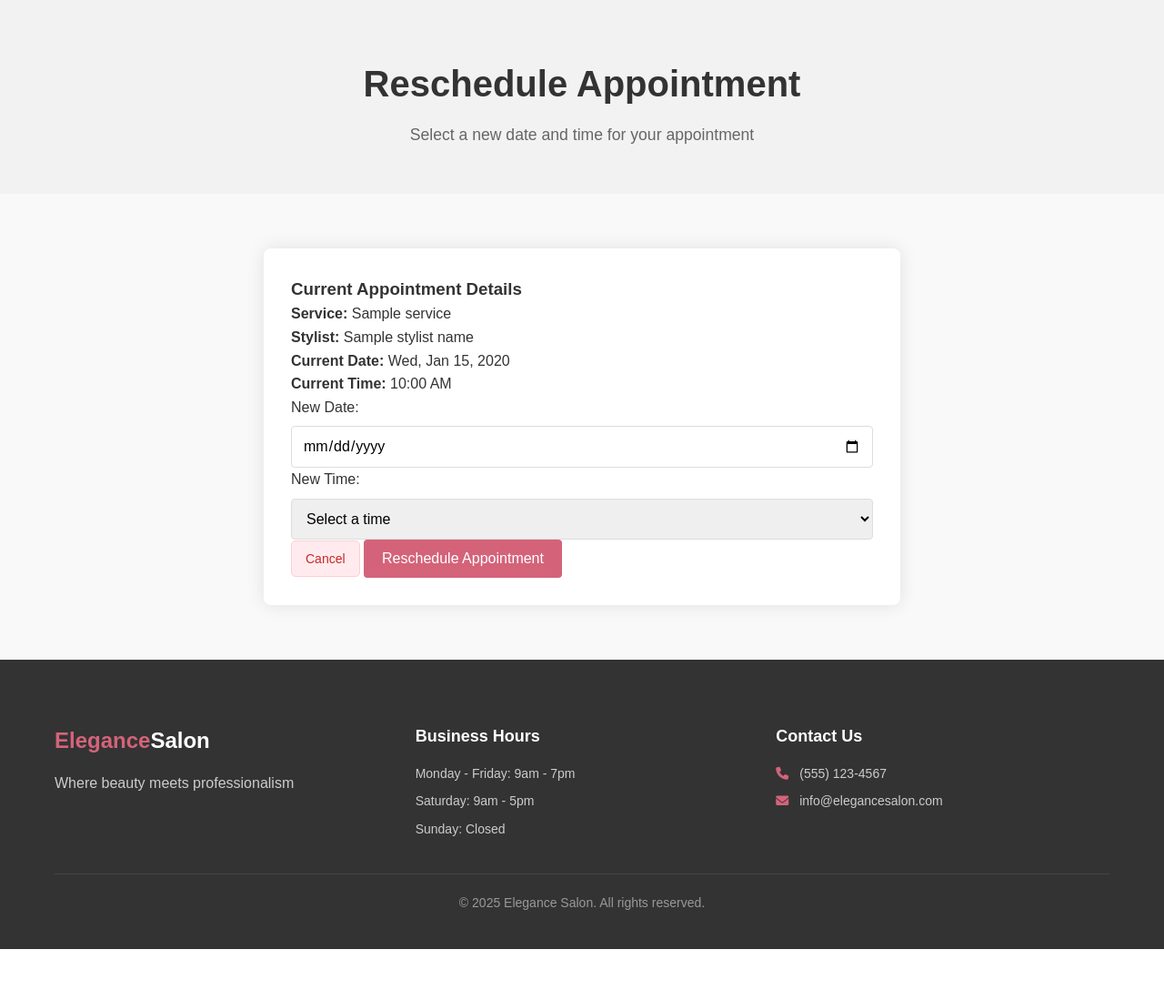
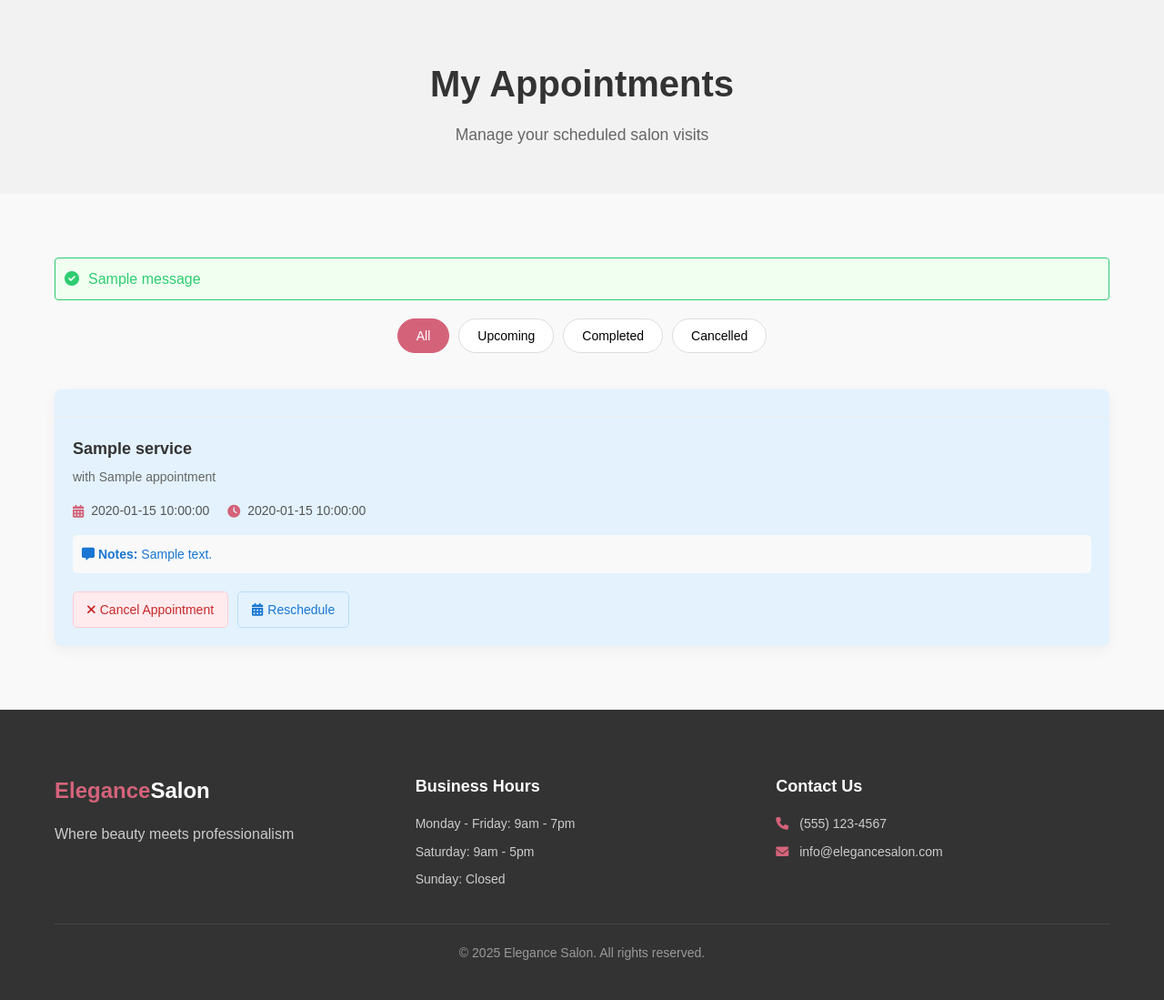
Before and after one commit to tharunasree-19/FinalBeauty, a Flask app: template templates/reshedule_appointment.html in a window 1280 px wide. Shown: the part 78-1177 px from the top of the page at 91% size. Before the commit the page ends 1121 px from the top, so only its background shows below. Run offline with Flask 3, Linux system fonts and the light colour scheme; the template is opened without the code that fills it: most values are stand-ins (such as "Sample title", 1, 10 or a date in 2020); one stand-in notice (Sample message) is shown.

Commit message:
Update reshedule_appointment.html

```diff
--- a/templates/reshedule_appointment.html
+++ b/templates/reshedule_appointment.html
@@ -3,7 +3,7 @@
 <head>
     <meta charset="UTF-8">
     <meta name="viewport" content="width=device-width, initial-scale=1.0">
-    <title>Elegance Salon - Reschedule Appointment</title>
+    <title>Elegance Salon - My Appointments</title>
     <link rel="stylesheet" href="{{ url_for('static', filename='style.css') }}">
     <link rel="stylesheet" href="https://cdnjs.cloudflare.com/ajax/libs/font-awesome/6.0.0/css/all.min.css">
 </head>
@@ -14,7 +14,7 @@
             <ul class="nav-links">
                 <li><a href="/home"><i class="fas fa-home"></i> Home</a></li>
                 <li><a href="/booking"><i class="fas fa-calendar-plus"></i> Book Now</a></li>
-                <li><a href="/appointments" class="active"><i class="fas fa-calendar-check"></i> My Appointments</a></li>
+                <li><a href="{{ url_for('booking.appointments') }}" class="active"><i class="fas fa-calendar-check"></i> My Appointments</a></li>
                 <li><a href="/logout" class="logout-link"><i class="fas fa-sign-out-alt"></i> Logout</a></li>
             </ul>
             <div class="hamburger-menu">
@@ -27,14 +27,13 @@
 
     <section class="page-header">
         <div class="container">
-            <h1>Reschedule Appointment</h1>
-            <p>Select a new date and time for your appointment</p>
+            <h1>My Appointments</h1>
+            <p>Manage your scheduled salon visits</p>
         </div>
     </section>
 
-    <section class="booking-section">
+    <section class="appointments-section">
         <div class="container">
-            <div class="booking-form">
             {% if error %}
             <div class="error-message">
                 <i class="fas fa-exclamation-circle"></i>
@@ -42,46 +41,81 @@
             </div>
             {% endif %}
 
-                <div class="appointment-summary">
-                    <h3>Current Appointment Details</h3>
-                    <div class="summary-details">
-                        <p><strong>Service:</strong> {{ appointment.service }}</p>
-                        <p><strong>Stylist:</strong> {{ stylist_name }}</p>
-                        <p><strong>Current Date:</strong> {{ appointment.appointment_date.strftime('%a, %b %d, %Y') }}</p>
-                        <p><strong>Current Time:</strong> {{ appointment.appointment_time.strftime('%I:%M %p') }}</p>
+            {% with messages = get_flashed_messages() %}
+                {% if messages %}
+                    {% for message in messages %}
+                        <div class="success-message">
+                            <i class="fas fa-check-circle"></i>
+                            {{ message }}
+                        </div>
+                    {% endfor %}
+                {% endif %}
+            {% endwith %}
+
+            {% if appointments %}
+                <div class="appointments-list">
+                    <div class="appointment-tabs">
+                        <button class="tab-btn active" data-filter="all">All</button>
+                        <button class="tab-btn" data-filter="scheduled">Upcoming</button>
+                        <button class="tab-btn" data-filter="completed">Completed</button>
+                        <button class="tab-btn" data-filter="cancelled">Cancelled</button>
+                    </div>
+
+                    {% for appointment in appointments %}
+                    <div class="appointment-card status-{{ appointment.status }}">
+                        <div class="appointment-status">
+                            <!-- Optional status badge or indicator if you want -->
+                        </div>
+
+                        <div class="appointment-details">
+                            <div class="appointment-service">
+                                <h3>{{ appointment.service }}</h3>
+                                <p class="stylist-name">with {{ appointment.stylist_name }}</p>
+                            </div>
+
+                            <div class="appointment-time">
+                                <div class="date">
+                                    <i class="fas fa-calendar-alt"></i>
+                                    {{ appointment.formatted_date }}
+                                </div>
+                                <div class="time">
+                                    <i class="fas fa-clock"></i>
+                                    {{ appointment.formatted_time }}
                                 </div>
                             </div>
 
-                <!-- Fixed form action to match Flask route -->
-                <form method="POST" action="/reschedule_appointment/{{ appointment.id }}">
-                    <div class="form-group">
-                        <label for="appointment_date">New Date:</label>
-                        <input type="date" id="appointment_date" name="appointment_date" value="{{ current_date }}" min="{{ min_date }}" required>
+                            {% if appointment.notes %}
+                            <div class="appointment-notes">
+                                <p><i class="fas fa-comment-alt"></i> <strong>Notes:</strong> {{ appointment.notes }}</p>
                             </div>
+                            {% endif %}
 
-                    <div class="form-group">
-                        <label for="appointment_time">New Time:</label>
-                        <select id="appointment_time" name="appointment_time" required>
-                            <option value="">Select a time</option>
-                            <option value="09:00" {% if current_time == '09:00' %}selected{% endif %}>9:00 AM</option>
-                            <option value="10:00" {% if current_time == '10:00' %}selected{% endif %}>10:00 AM</option>
-                            <option value="11:00" {% if current_time == '11:00' %}selected{% endif %}>11:00 AM</option>
-                            <option value="12:00" {% if current_time == '12:00' %}selected{% endif %}>12:00 PM</option>
-                            <option value="13:00" {% if current_time == '13:00' %}selected{% endif %}>1:00 PM</option>
-                            <option value="14:00" {% if current_time == '14:00' %}selected{% endif %}>2:00 PM</option>
-                            <option value="15:00" {% if current_time == '15:00' %}selected{% endif %}>3:00 PM</option>
-                            <option value="16:00" {% if current_time == '16:00' %}selected{% endif %}>4:00 PM</option>
-                            <option value="17:00" {% if current_time == '17:00' %}selected{% endif %}>5:00 PM</option>
-                            <option value="18:00" {% if current_time == '18:00' %}selected{% endif %}>6:00 PM</option>
-                        </select>
+                            <!-- Action buttons -->
+                            {% if appointment.status == 'scheduled' %}
+                            <div class="appointment-actions">
+                                <a href="{{ url_for('booking.cancel_appointment', appointment_id=appointment.appointment_id) }}" class="btn-cancel"
+                                   onclick="return confirm('Are you sure you want to cancel this appointment?')">
+                                    <i class="fas fa-times"></i> Cancel Appointment
+                                </a>
+                                <a href="{{ url_for('booking.reschedule_appointment', appointment_id=appointment.appointment_id) }}" class="btn-reschedule">
+                                    <i class="fas fa-calendar-alt"></i> Reschedule
+                                </a>
                             </div>
-
-                    <div class="action-buttons">
-                        <a href="/appointments" class="btn-cancel">Cancel</a>
-                        <button type="submit" class="btn">Reschedule Appointment</button>
+                            {% endif %}
                         </div>
-                </form>
                     </div>
+                    {% endfor %}
+                </div>
+            {% else %}
+                <div class="no-appointments">
+                    <div class="empty-state">
+                        <i class="fas fa-calendar-day"></i>
+                        <h3>No Appointments Yet</h3>
+                        <p>You don't have any appointments scheduled at the moment.</p>
+                        <a href="/booking" class="btn-primary">Book Your First Appointment</a>
+                    </div>
+                </div>
+            {% endif %}
         </div>
     </section>
 
@@ -115,6 +149,36 @@
         document.querySelector('.hamburger-menu').addEventListener('click', function() {
             document.querySelector('.nav-links').classList.toggle('show');
         });
+
+        // Appointment tabs filtering
+        const tabBtns = document.querySelectorAll('.tab-btn');
+        const appointmentCards = document.querySelectorAll('.appointment-card');
+
+        tabBtns.forEach(btn => {
+            btn.addEventListener('click', () => {
+                // Remove active class from all buttons
+                tabBtns.forEach(b => b.classList.remove('active'));
+
+                // Add active class to clicked button
+                btn.classList.add('active');
+
+                // Get filter value
+                const filter = btn.getAttribute('data-filter');
+
+                // Filter appointment cards
+                appointmentCards.forEach(card => {
+                    if (filter === 'all') {
+                        card.style.display = 'flex';
+                    } else {
+                        if (card.classList.contains(`status-${filter}`)) {
+                            card.style.display = 'flex';
+                        } else {
+                            card.style.display = 'none';
+                        }
+                    }
+                });
+            });
+        });
     </script>
 </body>
 </html>
```
Lines whose indentation alone changed are shown as unchanged.
